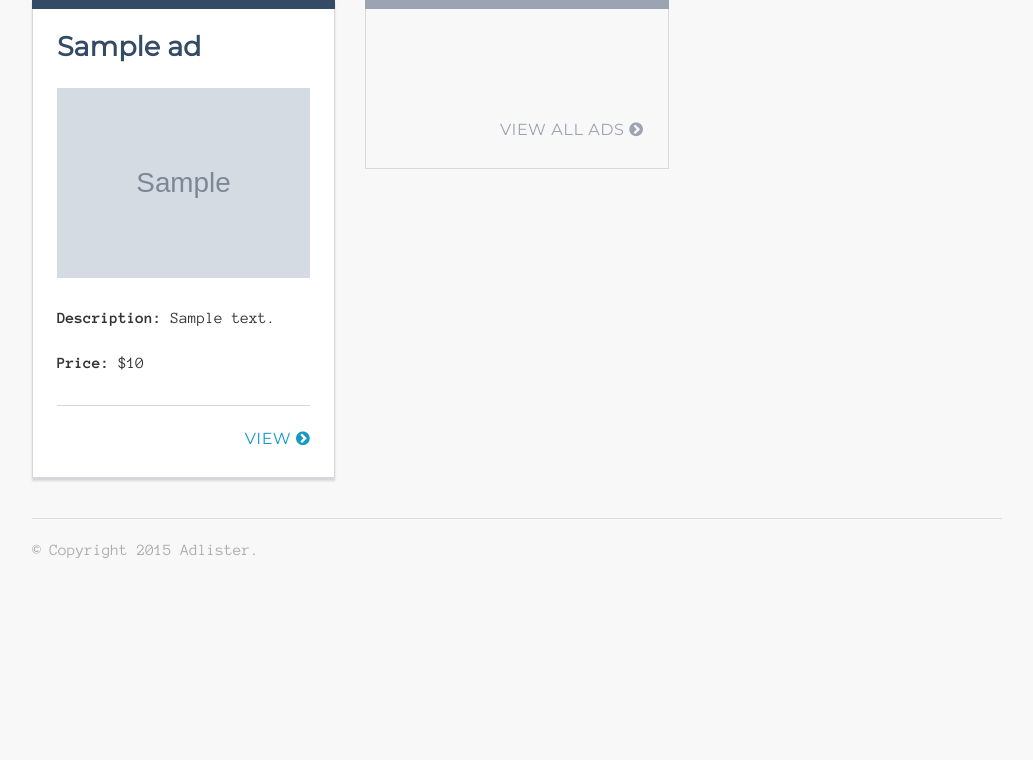
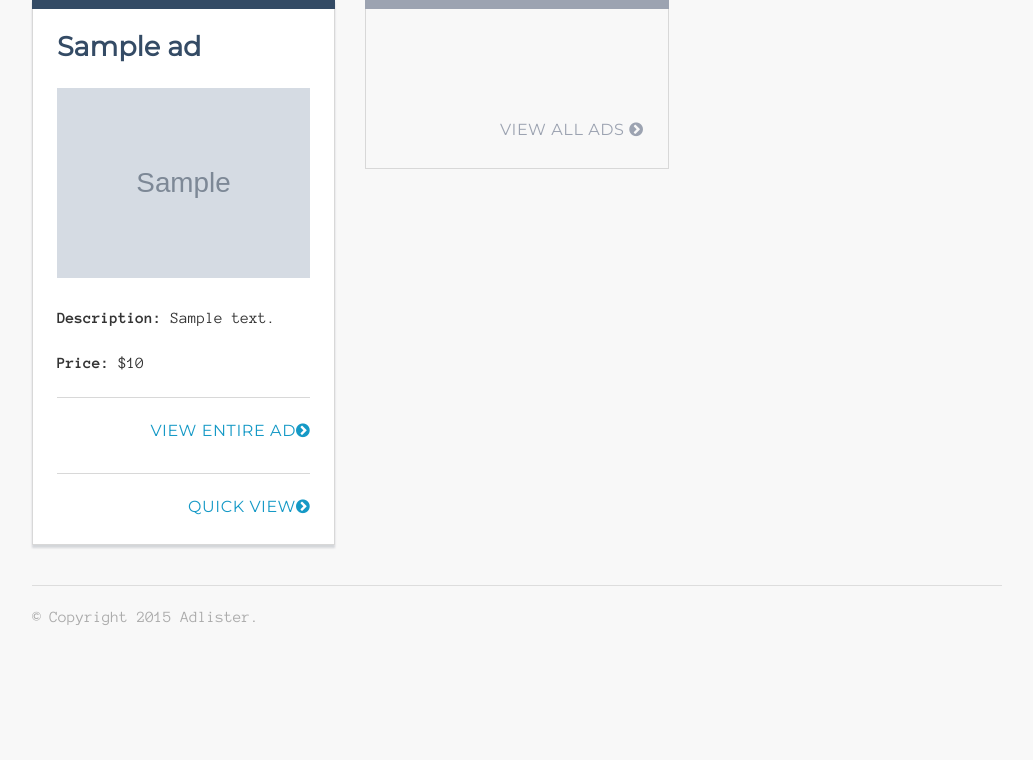
Before and after one commit to Codeup-Adlister-Project/adlister.dev, a PHP site: page / in a window 1280 px wide. Shown: the part 855-1615 px from the top of the page, without its empty margins (123-1156 px from the left). Before the commit the page ends 1413 px from the top, so only its background shows below. Run offline with PHP 8.4, Linux system fonts and the light colour scheme; tables that the repository leaves empty or names only in its code hold one stand-in row (values such as "Sample post"); grey boxes marked "Sample" are stand-in pictures; some libraries are stand-ins or nearby versions.

Commit message:
added dropdown boxes and a quick-link to featured ads

```diff
--- a/public/featured.index.php
+++ b/public/featured.index.php
@@ -26,11 +26,23 @@
                 <div class="large-4 medium-6 columns">
                     <div class="post">
                         <div class="panel">
-                            <h3><a href="ads.show.php?id=<?= $ad['id']; ?>"><?= $ad['title']; ?></a></h3>
-                            <a href="ads.show.php?id=<?= $ad['id']; ?>"><img src="<?= $ad['image_url']; ?>" alt="No image provided."></a>
+                            <h3><?= $ad['title']; ?></h3>
+                            <img src="<?= $ad['image_url']; ?>" alt="No image provided.">
                             <p><span class="pre">Description</span><span class="description"><?= $ad['description']; ?></span></p>
                             <p><span class="pre">Price</span><span class="price">$<?= $ad['price']; ?></p>
-                            <p class="view-post"><a href="ads.show.php?id=<?= $ad['id']; ?>">View <i class="fa fa-chevron-circle-right"></i></a></span></p>
+                            <p class="view-post"><a href="ads.show.php?id=<?= $ad['id']; ?>">View Entire Ad<i class="fa fa-chevron-circle-right"></i></a></span></p>
+                            <p class="view-post"><a data-dropdown="<?= 'drop' . $ad['id']; ?>" aria-controls="drop2" aria-expanded="false">Quick View<i class="fa fa-chevron-circle-right"></i></a></span></p>
+                        </div>
+                        <div id="<?= 'drop' . $ad['id']; ?>" data-dropdown-content class="f-dropdown content panel view" aria-hidden="true" tabindex="-1">
+                            <h3><?= $ad['title']; ?></h3>
+                            <img src="<?= $ad['image_url']; ?>">
+                            <p><span class="pre">Description</span><span class="description"><?= $ad['description']; ?></span></p>
+                            <p><span class="pre">Price</span><span class="price">$<?= $ad['price']; ?></span></p>
+                            <p>Contact <span class="contact"><?= $ad['contact_name']; ?></span> if interested: </p>
+                            <ul>
+                                <li><span class="pre">Email</span><?= $ad['contact_email']; ?></li>
+                                <li><span class="pre">Phone</span><?= $ad['contact_phone']; ?></li>
+                            </ul>
                         </div>
                     </div>
                 </div>
```
